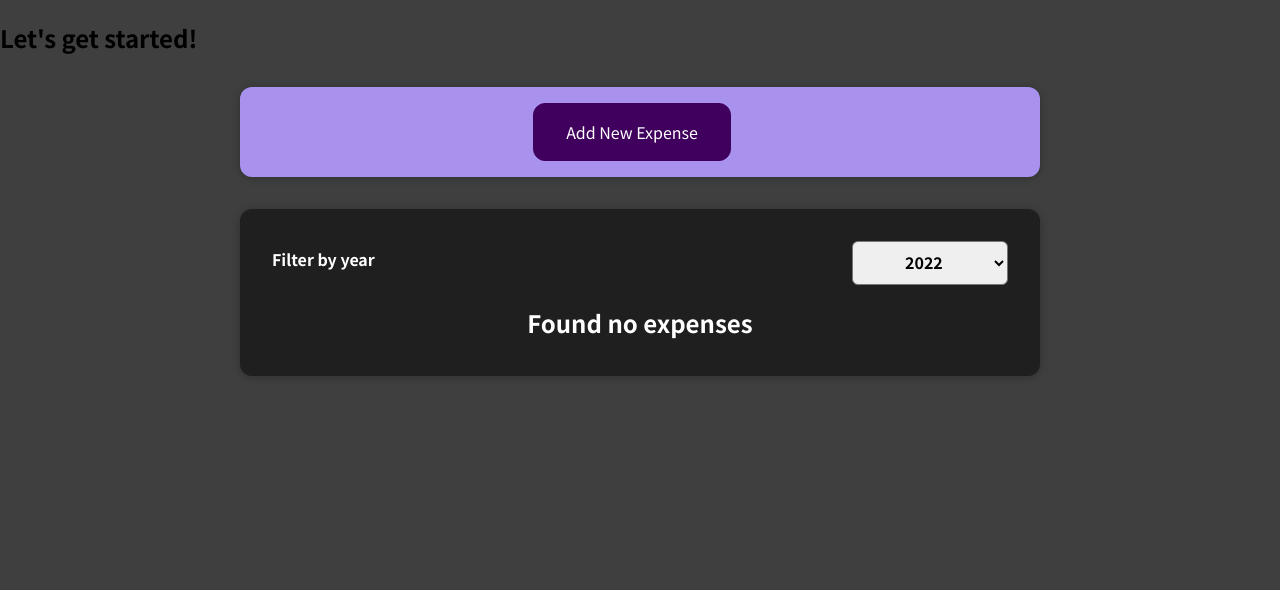
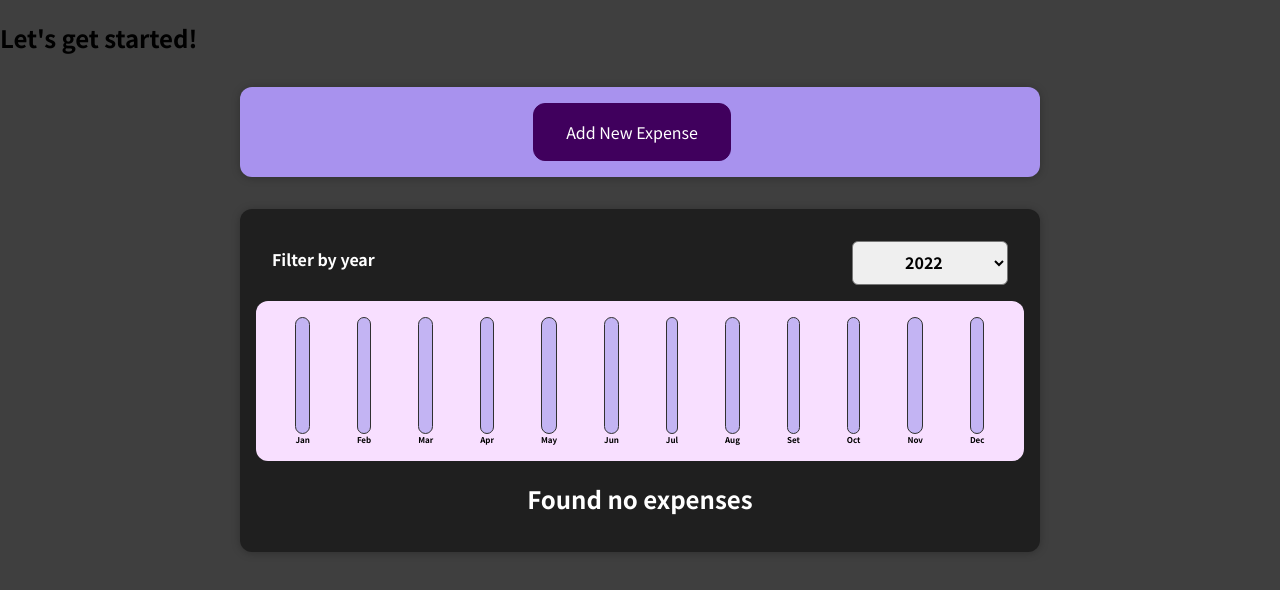
Before and after one commit to andrecamposmatias/react-complete-guide, a React (Create React App) app: page / in a window 1280 px wide. Shown: the top 590 px of the page. Built offline with nearby package versions, Linux system fonts and the light colour scheme.

Commit message:
Added a Chart

```diff
--- /dev/null
+++ b/src/components/Chart/Chart.css
@@ -0,0 +1,9 @@
+.chart {
+  padding: 1rem;
+  border-radius: 12px;
+  background-color: #f8dfff;
+  text-align: center;
+  display: flex;
+  justify-content: space-around;
+  height: 10rem;
+}
--- /dev/null
+++ b/src/components/Chart/Chart.js
@@ -0,0 +1,24 @@
+import React from 'react'
+
+import ChartBar from './ChartBar'
+import './Chart.css';
+
+const Chart = props => {
+  const dataPointValues = props.dataPoints.map(dataPoint => dataPoint.value);
+  const totalMaximum = Math.max(...dataPointValues);
+
+  return (
+    <div className='chart'>
+      {props.dataPoints.map(dataPoint => (
+        <ChartBar
+          key={dataPoint.label}
+          value={dataPoint.value}
+          maxValue={totalMaximum}
+          label={dataPoint.label}
+        />
+      ))}
+    </div>
+  )
+}
+
+export default Chart
--- /dev/null
+++ b/src/components/Chart/ChartBar.css
@@ -0,0 +1,30 @@
+.chart-bar {
+  height: 100%;
+  display: flex;
+  flex-direction: column;
+  align-items: center;
+}
+
+.chart-bar__inner {
+  height: 100%;
+  width: 100%;
+  border: 1px solid #313131;
+  border-radius: 12px;
+  background-color: #c3b4f3;
+  overflow: hidden;
+  display: flex;
+  flex-direction: column;
+  justify-content: flex-end;
+}
+
+.chart-bar__fill {
+  background-color: #4826b9;
+  width: 100%;
+  transition: all 0.3s ease-out;
+}
+
+.chart-bar__label {
+  font-weight: bold;
+  font-size: 0.5rem;
+  text-align: center;
+}
--- /dev/null
+++ b/src/components/Chart/ChartBar.js
@@ -0,0 +1,25 @@
+import React from 'react'
+
+import './ChartBar.css';
+
+const ChartBar = (props) => {
+  let barFillHeight = '0%';
+
+  if(props.maxValue > 0) {
+    barFillHeight = Math.round((props.value / props.maxValue) * 100) + '%';
+  }
+
+  return (
+    <div className='chart-bar'>
+      <div className='chart-bar__inner'>
+        <div
+          className='chart-bar__fill'
+          style={{height:barFillHeight}}
+        ></div>
+      </div>
+      <div className='chart-bar__label'>{props.label}</div>
+    </div>
+  )
+};
+
+export default ChartBar
--- a/src/components/Expenses/Expenses.js
+++ b/src/components/Expenses/Expenses.js
@@ -1,8 +1,9 @@
 import React, { useState } from "react";
 
+import Card from "../UI/Card";
 import ExpensesFilter from "./ExpensesFilter";
 import ExpensesList from "./ExpensesList";
-import Card from "../UI/Card";
+import ExpensesChart from "./ExpensesChart";
 import "./Expenses.css";
 
 const Expenses = (props) => {
@@ -25,6 +26,7 @@
         selected={filteredYear}
         onChangedFilter={filterChangeHandler}
       />
+      <ExpensesChart items={filteredExpenses} />
       <ExpensesList items={filteredExpenses}/>
     </Card>
   );
--- /dev/null
+++ b/src/components/Expenses/ExpensesChart.js
@@ -0,0 +1,31 @@
+import React from 'react'
+
+import Chart from '../Chart/Chart';
+
+const ExpensesChart = props => {
+  const chartDataPoints = [
+    {label: 'Jan', value:0},
+    {label: 'Feb', value:0},
+    {label: 'Mar', value:0},
+    {label: 'Apr', value:0},
+    {label: 'May', value:0},
+    {label: 'Jun', value:0},
+    {label: 'Jul', value:0},
+    {label: 'Aug', value:0},
+    {label: 'Set', value:0},
+    {label: 'Oct', value:0},
+    {label: 'Nov', value:0},
+    {label: 'Dec', value:0},
+  ];
+
+  for (const expense of props.items) {
+    const expenseMonth = expense.date.getMonth(); // starting at 0
+    chartDataPoints[expenseMonth].value += expense.amount;
+  }
+
+  return (
+    <Chart dataPoints={chartDataPoints} />
+  )
+};
+
+export default ExpensesChart;
--- a/src/components/NewExpense/ExpenseForm.js
+++ b/src/components/NewExpense/ExpenseForm.js
@@ -38,7 +38,7 @@
 
     const expenseData = {
       title: enteredTitle,
-      amount: enteredAmount,
+      amount: +enteredAmount,
       date: new Date(enteredDate)
     }
 
```
